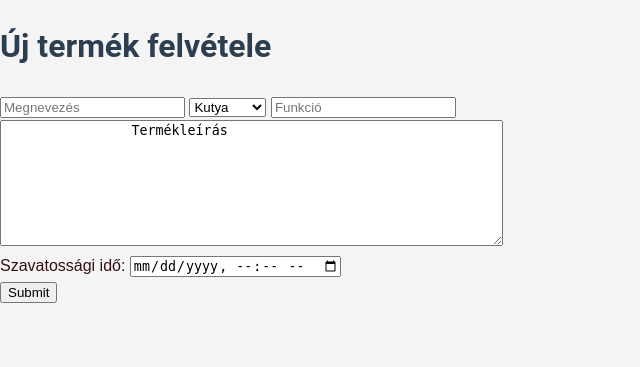
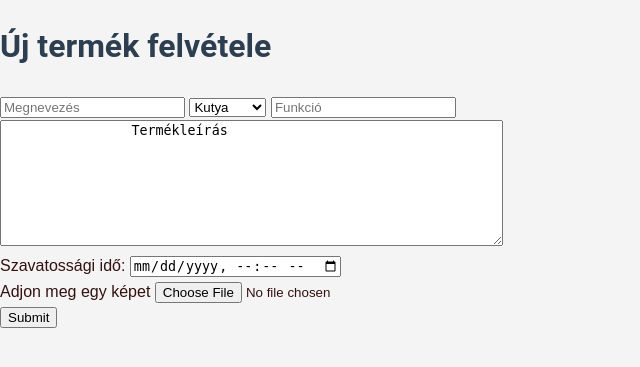
Before and after one commit to peterkore/intalk2, a PHP site: page /ujtermek.php in a window 1280 px wide. Shown: the top 367 px of the page, without its empty margins (0-640 px from the left). Run offline with PHP 8.4, Linux system fonts and the light colour scheme.

Commit message:
Uj_termek_felvetele 1.2

```diff
--- a/ujtermek.php
+++ b/ujtermek.php
@@ -64,6 +64,10 @@ $conn->close();
             Szavatossági idő:
             <input type="datetime-local" />
             </div>
+            <div>
+			<label for="myFile">Adjon meg egy képet</label>
+			<input type="file" id="myFile" name="filename" required>
+            </div>
             <input type="submit">
         </form>
     </body>
--- a/vasarloiVelemeny.php
+++ b/vasarloiVelemeny.php
@@ -44,7 +44,7 @@ $conn->close();
         <link rel="stylesheet" href="styles.css">
     </head>
     <body>
-        <h1>Mondja el a véleményét</h1>
+        <h1>Kérjük mondja el a véleményét</h1>
         <h3>Milyen élményekkel gazdagodott a weboldalunkon eltöltött időben?<br>Mennyire elégedett a nálunk vásárolt termékkel és a kiszállítással?<br>Hogyan tudnánk még kellemesebbé tenni a vásárlást?<br>Kérjük mondja el a véleményét!</h3>
         <form method="post" target="_self">
             <input type="text" name="name" placeholder="Az Ön neve" required/>
```
